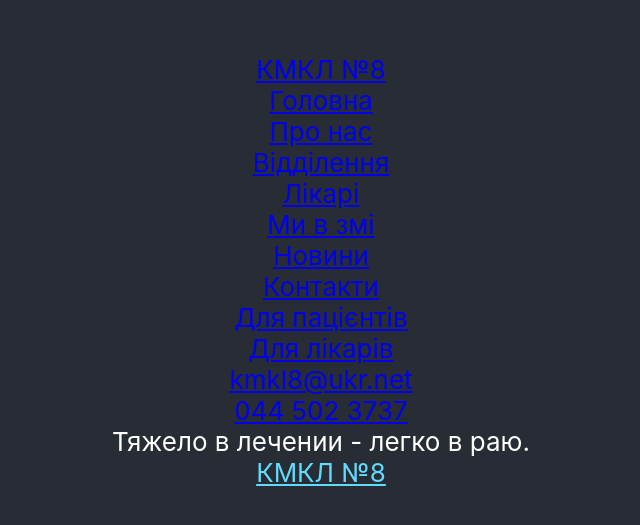
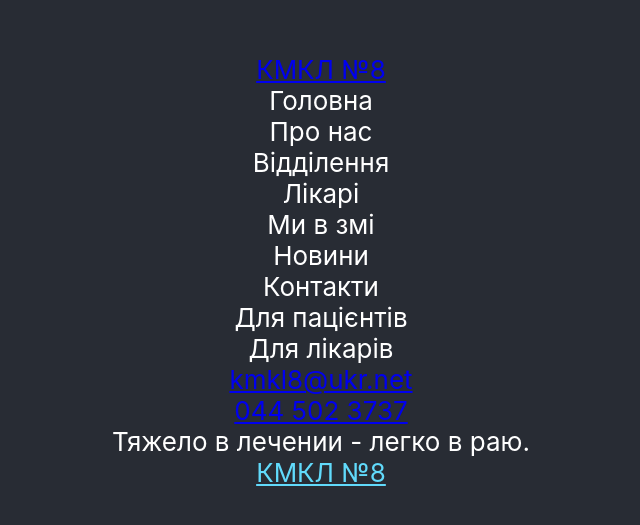
Before and after one commit to EugeneNikiforov/eighth-hospital, a React (Create React App) app: page / in a window 1280 px wide. Shown: the part 129-654 px from the top of the page, without its empty margins (319-959 px from the left). Built offline with nearby package versions, Linux system fonts and the light colour scheme.

Commit message:
navitem props added

```diff
--- a/src/components/App.jsx
+++ b/src/components/App.jsx
@@ -1,4 +1,5 @@
 import HospLogo from "./HospLogo/HospLogo";
+import navitems from "../data/nav-item.json";
 import NavPanel from "./NavPanel/NavPanel";
 import ContactList from "./ContactList/ContactList";
 import css from "./App.module.scss";
@@ -8,7 +9,7 @@
     <div className={css.app}>
       <header className={css.appHeader}>
         <HospLogo />
-        <NavPanel />
+        <NavPanel items={navitems} />
         <ContactList />
         <p>Тяжело в лечении - легко в раю.</p>
         <a
--- a/src/components/NavPanel/NavItem/NavItem.jsx
+++ b/src/components/NavPanel/NavItem/NavItem.jsx
@@ -1,7 +1,8 @@
-const NavItem = () => {
+const NavItem = ({ navitem }) => {
+  const { name } = navitem;
   return (
     <li>
-      <p>navItem</p>
+      <p>{name}</p>
     </li>
   );
 };
--- a/src/components/NavPanel/NavPanel.jsx
+++ b/src/components/NavPanel/NavPanel.jsx
@@ -1,56 +1,14 @@
 import React from "react";
+import NavItem from "./NavItem/NavItem";
 
-export default function NavPanel() {
+export default function NavPanel({ items }) {
+  const navigationList = items.map((item) => (
+    <NavItem navitem={item} key={item.name.toString()} />
+  ));
   return (
     <>
       <nav>
-        <ul>
-          <li>
-            <a href="./index.html" target="_self">
-              Головна
-            </a>
-          </li>
-          <li>
-            <a href="./about.html" target="_self">
-              Про нас
-            </a>
-          </li>
-          <li>
-            <a href="./groups.html" target="_self">
-              Відділення
-            </a>
-          </li>
-          <li>
-            <a href="./doctors.html" target="_self">
-              Лікарі
-            </a>
-          </li>
-          <li>
-            <a href="./media.html" target="_self">
-              Ми в змі
-            </a>
-          </li>
-          <li>
-            <a href="./news.html" target="_self">
-              Новини
-            </a>
-          </li>
-          <li>
-            <a href="./contacts.html" target="_self">
-              Контакти
-            </a>
-          </li>
-          <li>
-            <a href="./forcustomers.html" target="_self">
-              Для пацієнтів
-            </a>
-          </li>
-          <li>
-            <a href="./fordoctors.html" target="_self">
-              Для лікарів
-            </a>
-          </li>
-        </ul>
+        <ul>{navigationList}</ul>
       </nav>
     </>
   );
--- a/src/data/nav-item.json
+++ b/src/data/nav-item.json
@@ -0,0 +1,29 @@
+[
+  {
+    "name": "Головна"
+  },
+  {
+    "name": "Про нас"
+  },
+  {
+    "name": "Відділення"
+  },
+  {
+    "name": "Лікарі"
+  },
+  {
+    "name": "Ми в змі"
+  },
+  {
+    "name": "Новини"
+  },
+  {
+    "name": "Контакти"
+  },
+  {
+    "name": "Для пацієнтів"
+  },
+  {
+    "name": "Для лікарів"
+  }
+]
```
